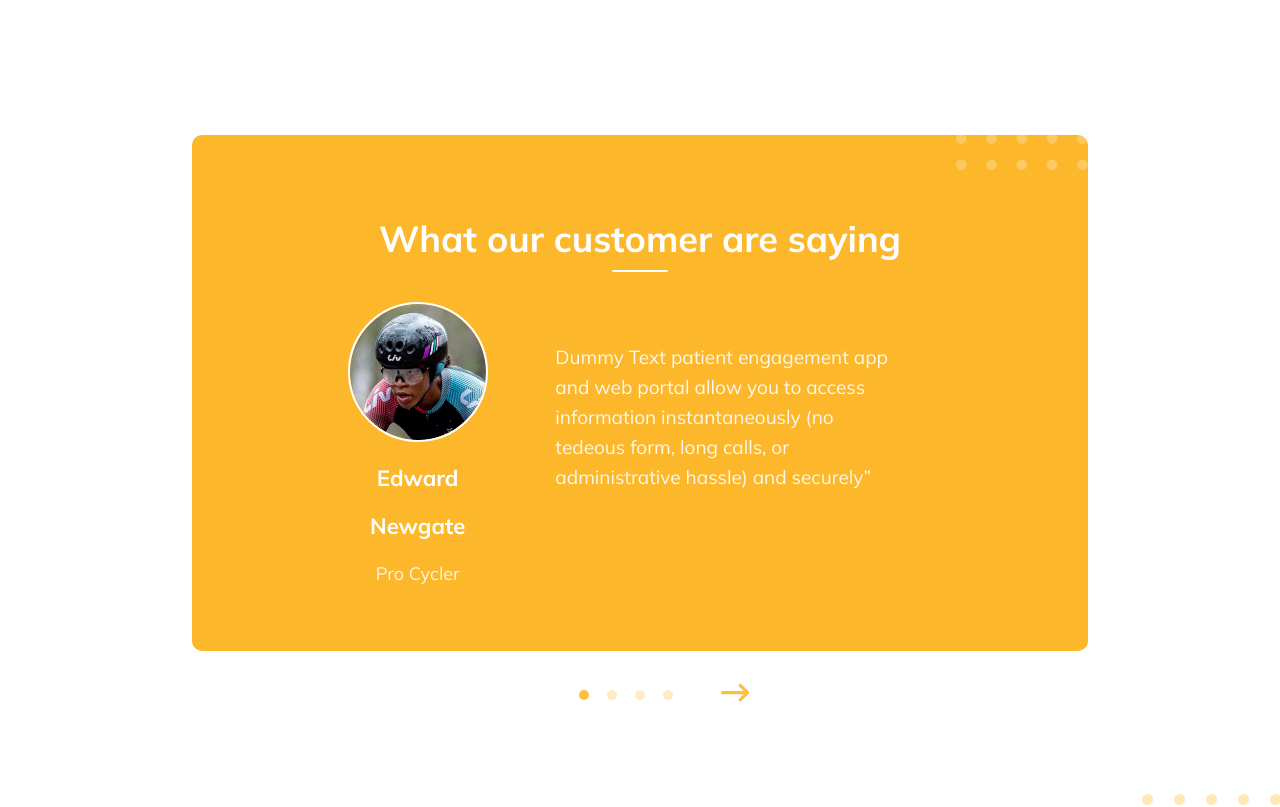
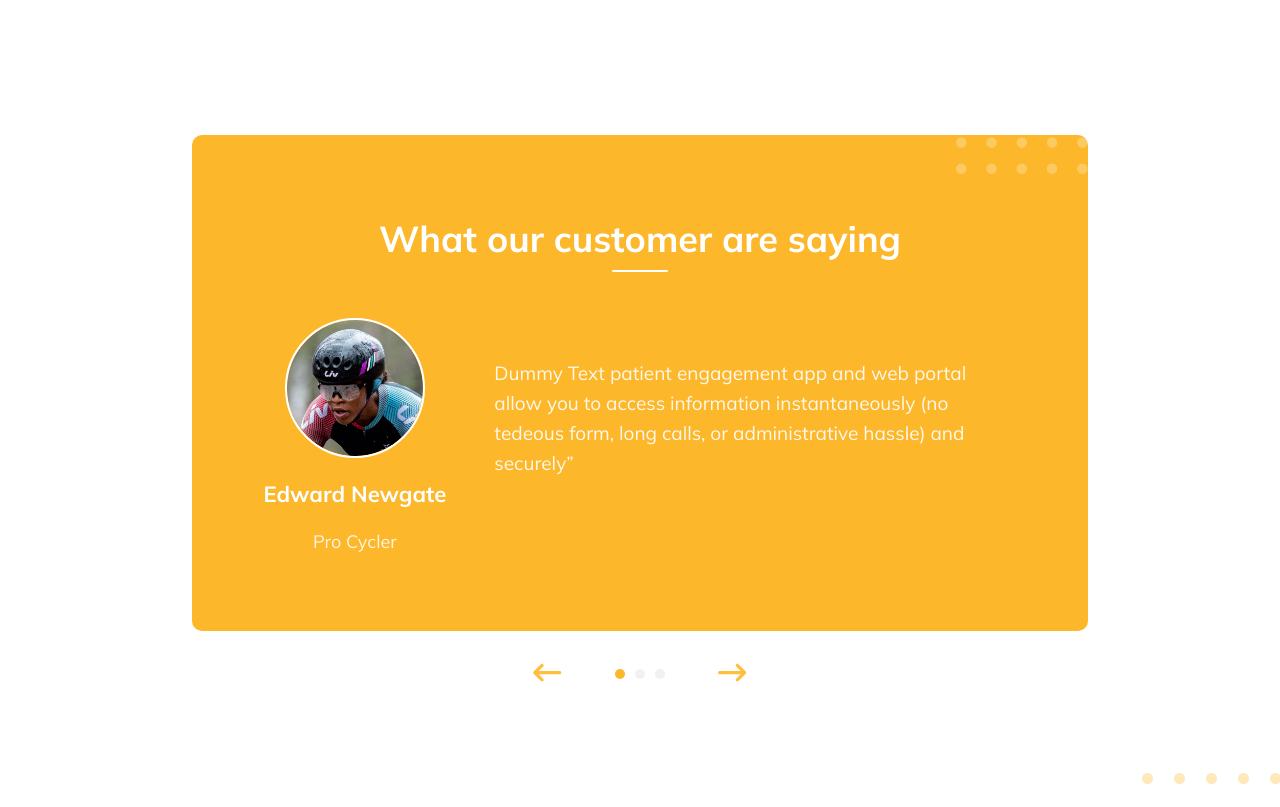
Before and after one commit to stanislaus-onwuka/e-bike-project, a React (Create React App) app: page / in a window 1280 px wide. Shown: the part 2220-3027 px from the top of the page. Built offline with nearby package versions, Linux system fonts and the light colour scheme.

Commit message:
Slider fix

```diff
--- a/src/components/testimonial/testimonial.js
+++ b/src/components/testimonial/testimonial.js
@@ -1,11 +1,11 @@
 import './testimonial.scss';
 
-const Testimonial = ({ testimonialInfo }) => {
+const Testimonial = ({ testimonialInfo,className }) => {
 
-    const { firstName,lastName,occupation,remark } = testimonialInfo;
+    const { id,firstName,lastName,occupation,remark } = testimonialInfo;
 
     return (
-        <div className="testimonial">
+        <div className={className} key={id}>
             <div className="user-data">
                 <div className="user-img">
                     <img src={require('../../assets/png/user.png')} alt={ `${firstName} ${lastName}` }/>
--- a/src/components/testimonial/testimonial.scss
+++ b/src/components/testimonial/testimonial.scss
@@ -5,7 +5,11 @@
     flex-direction: row;
     justify-content: center;
     margin: 1.5rem auto;
-    width: 75%;
+    position: absolute;
+    width: 100%;
+    height: 100%;
+    opacity: 0;
+    transition: opacity ease-in-out 0.4s;
 
 
     @include media("<phone"){
@@ -108,3 +112,8 @@
 
     }
 }
+
+.active-testimonial {
+    opacity: 1;
+
+}
--- a/src/components/testimonialSlider/testimonialSlider.js
+++ b/src/components/testimonialSlider/testimonialSlider.js
@@ -9,7 +9,7 @@ const TestimonialSlider = () => {
 
     const [slideIndex, setSlideIndex] = useState(1)
 
-    const nextSlide = () => {
+    const prevSlide = () => {
         if(slideIndex !== testimonialsData.length){
             setSlideIndex(slideIndex + 1)
         }
@@ -18,7 +18,7 @@ const TestimonialSlider = () => {
         }
     }
 
-    const prevSlide = () => {
+    const nextSlide = () => {
         if(slideIndex !== 1){
             setSlideIndex(slideIndex - 1)
         }
@@ -38,7 +38,7 @@ const TestimonialSlider = () => {
                 <div className="testimonials-slider">
                     {
                         testimonialsData.map((testimonial) => {
-                            return <Testimonial key={testimonial.id} testimonialInfo={testimonial} slideIndex={ slideIndex  }/>
+                            return <Testimonial key={testimonial.id} testimonialInfo={testimonial} className={ slideIndex === testimonial.id ? "testimonial active-testimonial" : "testimonial" }/>
                         })
                     }
                 </div>
@@ -48,10 +48,10 @@ const TestimonialSlider = () => {
                     <img src={ChevronLeftIcon} alt="left btn"/>
                 </button>
                 <div className="progress-indicator">
-                    {Array.from({length: 5}).map((item, index) => (
+                    {Array.from(testimonialsData.map(testimonial=> testimonial.id)).map((item) => (
                         <div
-                            onClick={() => moveDot(index + 1)}
-                            className={slideIndex === index + 1 ? "dot active" : "dot"}
+                            onClick={() => moveDot(item)}
+                            className={slideIndex === item ? "dot active" : "dot"}
                         ></div>
                     ))}
                 </div>
--- a/src/components/testimonialSlider/testimonialSlider.scss
+++ b/src/components/testimonialSlider/testimonialSlider.scss
@@ -0,0 +1,150 @@
+@import '../../utils/breakpoints-library/breakpoints.scss';
+
+.testimonials-container{
+    display: flex;
+    flex-direction: column;
+    align-items: center;
+    background-image: url('../../assets/png/testimonial-bg-element.png');
+    background-position: right bottom;
+    background-repeat: no-repeat;
+
+    .testimonials-slider-container{
+        display: flex;
+        flex-direction: column;
+        padding: 5rem 2rem 1.3rem 2rem;
+        background-color: #FCB72B;
+        background-image: url('../../assets/png/testimonial-slider-bg-element.png');
+        background-position: 100% -20%;
+        background-repeat: no-repeat;
+        border-radius: 10px;
+        width: 70%;
+
+        @include media("<phone"){
+            width: 85%;
+            padding: 2rem 1rem 1.3rem 1rem;
+        }
+
+        @include media(">=phone","<=custom-view-2"){
+            width: 85%;
+            padding: 3rem 1rem 1.3rem 1rem;
+
+        }
+
+        @include media(">=custom-view-2","<=desktop"){
+            width: 85%;
+        }
+
+        .testimonials-slider-title{
+            font-style: normal;
+            font-weight: bold;
+            font-size: 36px;
+            line-height: 48px;
+            color: #FFFFFF;
+            mix-blend-mode: normal;
+            align-self: center;
+            text-align: center;
+
+            @include media("<phone"){
+                font-size: 20px;
+                line-height: 32px;
+            }
+
+            @include media(">=phone","<=custom-view-2"){
+                font-size: 26px;
+                line-height: 40px;
+
+            }
+
+            @include media(">=custom-view-2","<=desktop"){
+                font-size: 32px;
+                line-height: 42px;
+            }
+
+            &:after {
+                content: "";
+                display: block;
+                background-color: #FFFFFF;
+                border-radius: 6px;
+                height: 2px;
+                width: 20%;
+                max-width: 56px;
+                margin: 0.4rem auto;
+            }
+        }
+
+        .testimonials-slider{
+            display: block;
+            width: 100%;
+            height: 300px;
+            margin: 1rem auto ;
+            position: relative;
+            overflow: hidden;
+
+            @include media("<phone"){
+                height: 500px;
+            }
+
+            @include media(">=phone","<=custom-view-2"){
+                height: 500px;
+            }
+        }
+
+
+    }
+
+    .testimonials-slider-controls{
+        display: flex;
+        flex-direction: row;
+        align-items: center;
+        margin: 2rem 0 9rem 0;
+
+        .progress-indicator{
+            display: flex;
+            flex-direction: row;
+            margin: 0 3rem;
+
+            .dot {
+                width: 10px;
+                height: 10px;
+                border-radius: 50%;
+                margin: 0 5px;
+                background: #f1f1f1;
+            }
+
+        }
+
+        .slide-left-btn,
+        .slide-right-btn{
+            background: none;
+            border: none;
+        }
+
+        .slide-right-btn{
+            cursor: pointer;
+            transition: 0.4s;
+
+            &:hover{
+                transform: translateX(5px);
+            }
+        }
+
+        .slide-left-btn{
+            cursor: pointer;
+            transition: 0.4s;
+
+            &:hover{
+                transform: translateX(-5px);
+            }
+        }
+    }
+
+
+}
+
+
+
+
+
+.active {
+    background: #FCB72B !important;
+}
--- a/src/data.js
+++ b/src/data.js
@@ -62,12 +62,20 @@ export const testimonialsData = [
         occupation: "Pro Cycler",
         remark: "Dummy Text patient engagement app and web portal allow you to access information instantaneously (no tedeous form, long calls, or administrative hassle) and securely”",
     },
-    // {
-    //     id: 2,
-    //     photo: "",
-    //     firstName: "Ed",
-    //     lastName: "Gate",
-    //     occupation: "Pro Cycler",
-    //     remark: "Dummy Text patient engagement app and web portal allow you to access information instantaneously (no tedeous form, long calls, or administrative hassle) and securely”",
-    // }
+    {
+        id: 2,
+        photo: "",
+        firstName: "Ed",
+        lastName: "Gate",
+        occupation: "Pro Cycler",
+        remark: "Dummy Text patient engagement app and web portal allow you to access information instantaneously (no tedeous form, long calls, or administrative hassle) and securely”",
+    },
+    {
+        id: 3,
+        photo: "",
+        firstName: "Edd",
+        lastName: "Gate",
+        occupation: "Pro Cycler",
+        remark: "Dummy Text patient engagement app and web portal allow you to access information instantaneously (no tedeous form, long calls, or administrative hassle) and securely”",
+    }
 ]
--- a/src/pages/homepage/homepage.js
+++ b/src/pages/homepage/homepage.js
@@ -7,11 +7,9 @@ import Footer from '../../components/footer/footer'
 import Searchbar from '../../components/searchbar/searchbar'
 import OrderPreview from '../../components/orderPreview/orderPreview'
 import TypePreview from '../../components/typePreview/typePreview'
-import Testimonial from '../../components/testimonial/testimonial'
-import IndicatorIcon from '../../assets/svg/indicator.svg'
-import ChevronRightIcon from '../../assets/svg/chevron-orange.svg'
-import { bikesData, testimonialsData, bikeTypes } from '../../data'
+import { bikesData, bikeTypes } from '../../data'
 import './homepage.scss'
+import TestimonialSlider from '../../components/testimonialSlider/testimonialSlider'
 
 const Homepage = () => {
     // Bike preview section
@@ -154,29 +152,7 @@ const Homepage = () => {
                         </div>
                     </div>
                 </section>
-                <section className="testimonials-container">
-                    <div className="testimonials-slider-container" data-aos="fade-up">
-                        <h3 className="testimonials-slider-title">What our customer are saying</h3>
-                        <div className="testimonials-slider">
-                            {
-                                testimonialsData.map((testimonial) => {
-                                    return <Testimonial key={testimonial.id} testimonialInfo={ testimonial }/>
-                                })
-                            }
-                        </div>
-                    </div>
-                    <div className="testimonials-slider-controls">
-                        <div className="slide-left-btn">
-
-                        </div>
-                        <div className="progress-indicator">
-                            <img src={IndicatorIcon} alt="indicator"/>
-                        </div>
-                        <div className="slide-right-btn">
-                            <img src={ChevronRightIcon} alt="right btn"/>
-                        </div>
-                    </div>
-                </section>
+                <TestimonialSlider/>
             </main>
             <Footer/>
         </div>
--- a/src/pages/homepage/homepage.scss
+++ b/src/pages/homepage/homepage.scss
@@ -289,107 +289,7 @@
             }
        }
 
-       .testimonials-container{
-           display: flex;
-           flex-direction: column;
-           align-items: center;
-           background-image: url('../../assets/png/testimonial-bg-element.png');
-           background-position: right bottom;
-           background-repeat: no-repeat;
 
-            .testimonials-slider-container{
-                display: flex;
-                flex-direction: column;
-                padding: 5rem 2rem 1.3rem 2rem;
-                background-color: #FCB72B;
-                background-image: url('../../assets/png/testimonial-slider-bg-element.png');
-                background-position: 100% -20%;
-                background-repeat: no-repeat;
-                border-radius: 10px;
-                width: 70%;
-
-                @include media("<phone"){
-                    width: 85%;
-                    padding: 2rem 1rem 1.3rem 1rem;
-                }
-
-                @include media(">=phone","<=custom-view-2"){
-                    width: 85%;
-                    padding: 3rem 1rem 1.3rem 1rem;
-
-                }
-
-                @include media(">=custom-view-2","<=desktop"){
-                    width: 85%;
-                }
-
-                .testimonials-slider-title{
-                    font-style: normal;
-                    font-weight: bold;
-                    font-size: 36px;
-                    line-height: 48px;
-                    color: #FFFFFF;
-                    mix-blend-mode: normal;
-                    align-self: center;
-                    text-align: center;
-
-                    @include media("<phone"){
-                        font-size: 20px;
-                        line-height: 32px;
-                    }
-
-                    @include media(">=phone","<=custom-view-2"){
-                        font-size: 26px;
-                        line-height: 40px;
-
-                    }
-
-                    @include media(">=custom-view-2","<=desktop"){
-                        font-size: 32px;
-                        line-height: 42px;
-                    }
-
-                    &:after {
-                        content: "";
-                        display: block;
-                        background-color: #FFFFFF;
-                        border-radius: 6px;
-                        height: 2px;
-                        width: 20%;
-                        max-width: 56px;
-                        margin: 0.4rem auto;
-                    }
-                }
-
-                .testimonials-slider{
-                    display: flex;
-                    flex-direction: row;
-                    align-items: center;
-                    width: 100%;
-
-                }
-            }
-
-            .testimonials-slider-controls{
-                display: flex;
-                flex-direction: row;
-                align-items: center;
-                margin: 2rem 0 9rem 0;
-
-                .progress-indicator{
-                    margin: 0 3rem;
-                }
-
-                .slide-right-btn{
-                    cursor: pointer;
-                    transition: 0.4s;
-
-                    &:hover{
-                        transform: translateX(5px);
-                    }
-                }
-            }
-       }
    }
 }
 
```
